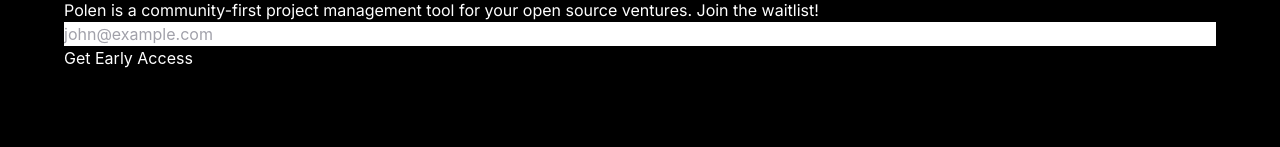
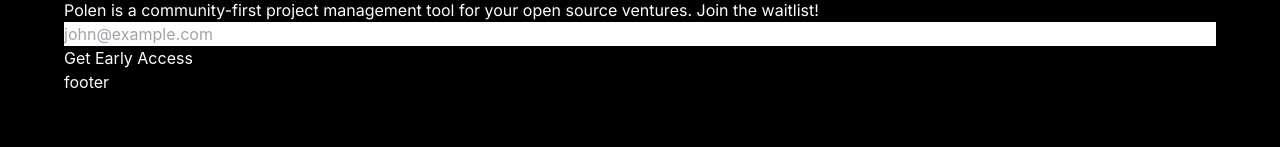
Before and after one commit to samrath2007/polen, a Next.js app in the folder packages/waitlist/: page / in a window 1280 px wide. Shown: the part 153-300 px from the top of the page. Built offline with nearby package versions, Linux system fonts and the light colour scheme.

Commit message:
refactor(waitlist): complete layout

```diff
--- a/packages/waitlist/components/layout/Footer.tsx
+++ b/packages/waitlist/components/layout/Footer.tsx
@@ -1,7 +1,7 @@
 import React from "react";
 
 const Footer: React.FC = () => {
-  return <footer></footer>;
+  return <footer>footer</footer>;
 };
 
 export default Footer;
--- a/packages/waitlist/pages/index.tsx
+++ b/packages/waitlist/pages/index.tsx
@@ -16,19 +16,13 @@
         url=""
       />
 
-      <div className="md:p-[4rem] container mx-auto h-screen w-screen">
+      <div className="md:p-[4rem] container mx-auto h-screen w-screen flex flex-col justify-between">
         <Header />
+        <Content />
+        <Footer />
 
-        <div className="flex items-center justify-between h-[calc(100vh-8rem)]">
-          {/* Left */}
-          <div className="flex flex-col justify-between w-[34rem]">
-            <Content />
-            <Footer />
-          </div>
-
-          {/* Right */}
-          <div className=""></div>
-        </div>
+        {/* Right */}
+        {/* <div className=""></div> */}
       </div>
     </React.Fragment>
   );
@@ -36,7 +30,7 @@
 
 const Content = () => {
   return (
-    <div className="flex flex-col">
+    <div className="flex flex-col w-[34rem]">
       <p className="text-accent2 tracking-[0.4em] mb-[1rem]">
         STREAMLINED, SOCIAL, SLEEK
       </p>
```
